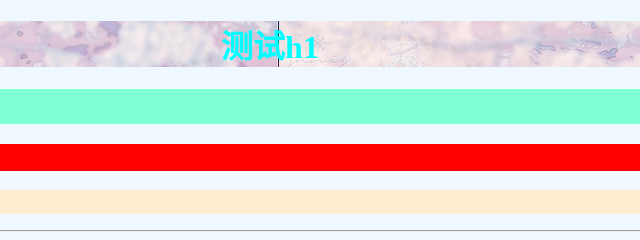
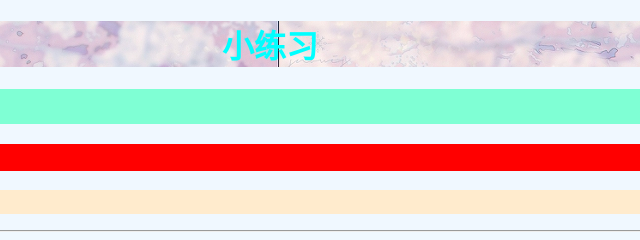
Before and after one commit to kellycrenshaw0019/CFPAGE, a plain HTML site: page index.html in a window 1280 px wide. Shown: the top 240 px of the page, 370-1010 px from the left. Drawn offline with Linux system fonts and the light colour scheme.

Commit message:
Update index.html

```diff
--- a/index.html
+++ b/index.html
@@ -2,7 +2,7 @@
 <html>
 <!--	<body bgcolor="azure">-->
 	<body style="background-color: aliceblue;">
-	<h1 align="center" style="background: url(./img/img1.jpg);">测试h1</h1>
+	<h1 align="center" style="background: url(./img/img1.jpg);">小练习</h1>
 	<h2 style="background-color: aquamarine;">测试h2</h2>
 	<h3 style="font-family:french script mt;background-color: red;color: olivedrab">测试h3</h3>
 	<p style="background-color: blanchedalmond;">测试p</p>
```
